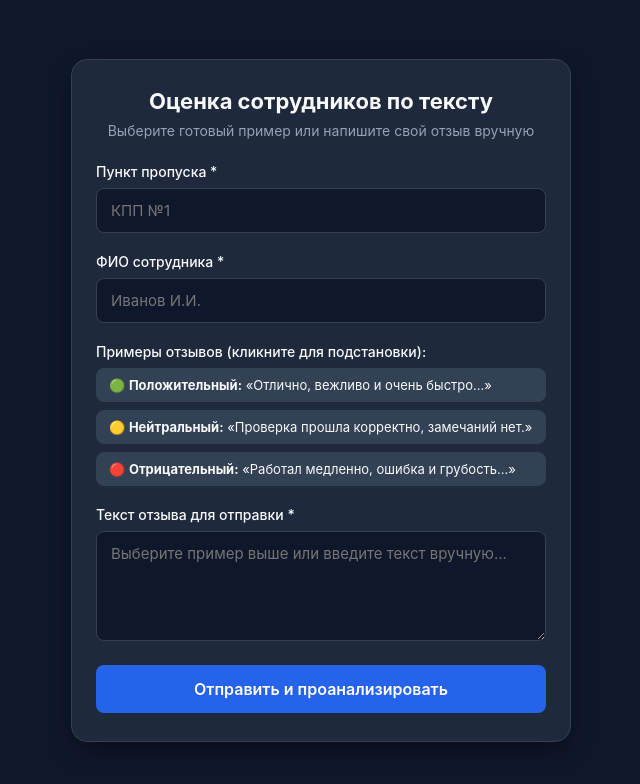
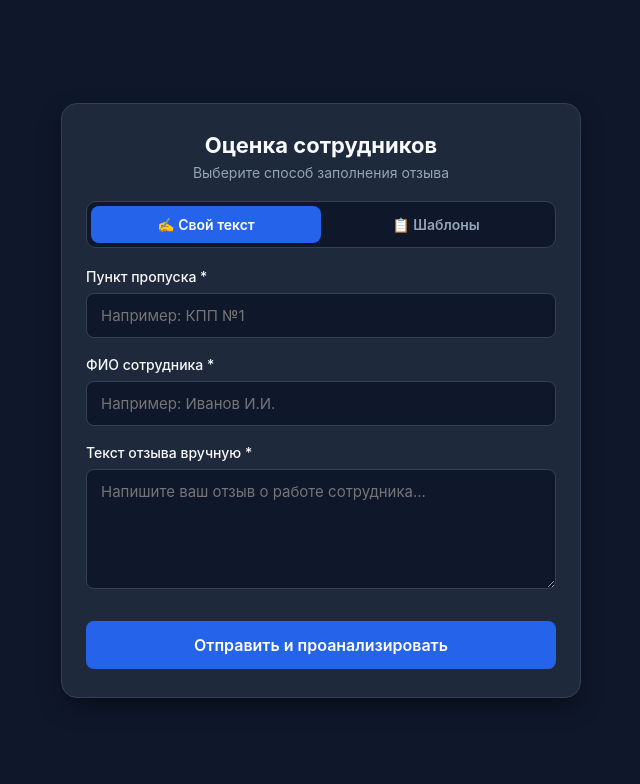
Before and after one commit to Erbolat-1/employee-rating, a Flask app: page / in a window 1280 px wide. Shown: the top 784 px of the page, without its empty margins (319-959 px from the left). Run offline with Flask 3, Linux system fonts and the light colour scheme.

Commit message:
Update index.html

```diff
--- a/employee-rating/templates/index.html
+++ b/employee-rating/templates/index.html
@@ -3,7 +3,7 @@
 <head>
     <meta charset="UTF-8">
     <meta name="viewport" content="width=device-width, initial-scale=1.0">
-    <title>Оценка сотрудников по тексту</title>
+    <title>Оценка сотрудников</title>
     <style>
         :root {
             --bg-color: #0f172a;
@@ -38,7 +38,7 @@
 
         .container {
             width: 100%;
-            max-width: 500px;
+            max-width: 520px;
             background-color: var(--card-bg);
             border: 1px solid var(--border-color);
             border-radius: 16px;
@@ -48,13 +48,13 @@
 
         .header {
             text-align: center;
-            margin-bottom: 24px;
+            margin-bottom: 20px;
         }
 
         .header h1 {
             font-size: 22px;
             font-weight: 700;
-            margin-bottom: 8px;
+            margin-bottom: 6px;
         }
 
         .header p {
@@ -62,8 +62,44 @@
             color: var(--text-muted);
         }
 
+        /* Переключатель вкладок */
+        .tab-buttons {
+            display: flex;
+            background-color: var(--bg-color);
+            border-radius: 10px;
+            padding: 4px;
+            margin-bottom: 20px;
+            border: 1px solid var(--border-color);
+        }
+
+        .tab-btn {
+            flex: 1;
+            padding: 10px;
+            border: none;
+            background: transparent;
+            color: var(--text-muted);
+            font-size: 14px;
+            font-weight: 600;
+            cursor: pointer;
+            border-radius: 8px;
+            transition: all 0.2s ease;
+        }
+
+        .tab-btn.active {
+            background-color: var(--accent-color);
+            color: #ffffff;
+        }
+
+        .tab-content {
+            display: none;
+        }
+
+        .tab-content.active {
+            display: block;
+        }
+
         .form-group {
-            margin-bottom: 20px;
+            margin-bottom: 18px;
         }
 
         label {
@@ -91,38 +127,44 @@
 
         textarea {
             resize: vertical;
-            min-height: 110px;
+            min-height: 120px;
         }
 
-        /* Быстрые шаблоны примеров */
-        .examples-title {
-            font-size: 13px;
-            color: var(--text-muted);
-            margin-bottom: 8px;
-        }
-
+        /* Список шаблонов во вкладке */
         .presets-list {
             display: flex;
             flex-direction: column;
-            gap: 8px;
-            margin-bottom: 12px;
+            gap: 10px;
         }
 
-        .preset-btn {
-            background-color: var(--chip-bg);
-            color: var(--text-main);
+        .preset-card {
+            background-color: var(--bg-color);
             border: 1px solid var(--border-color);
             border-radius: 8px;
-            padding: 8px 12px;
-            font-size: 13px;
-            text-align: left;
+            padding: 12px;
             cursor: pointer;
-            transition: background 0.2s ease, border-color 0.2s ease;
+            transition: border-color 0.2s ease, background 0.2s ease;
         }
 
-        .preset-btn:hover {
-            background-color: #475569;
+        .preset-card:hover {
             border-color: var(--accent-color);
+            background-color: #1e293b;
+        }
+
+        .preset-tag {
+            font-size: 12px;
+            font-weight: 700;
+            margin-bottom: 4px;
+        }
+
+        .preset-tag.pos { color: #10b981; }
+        .preset-tag.neu { color: #f59e0b; }
+        .preset-tag.neg { color: #ef4444; }
+
+        .preset-text {
+            font-size: 13px;
+            color: var(--text-main);
+            line-height: 1.4;
         }
 
         .btn-submit {
@@ -136,6 +178,7 @@
             font-weight: 600;
             cursor: pointer;
             transition: background-color 0.2s ease;
+            margin-top: 10px;
         }
 
         .btn-submit:hover {
@@ -193,39 +236,57 @@
 
 <div class="container">
     <div class="header">
-        <h1>Оценка сотрудников по тексту</h1>
-        <p>Выберите готовый пример или напишите свой отзыв вручную</p>
+        <h1>Оценка сотрудников</h1>
+        <p>Выберите способ заполнения отзыва</p>
+    </div>
+
+    <!-- Вкладки -->
+    <div class="tab-buttons">
+        <button type="button" class="tab-btn active" onclick="switchTab('manual')">✍️ Свой текст</button>
+        <button type="button" class="tab-btn" onclick="switchTab('templates')">📋 Шаблоны</button>
     </div>
 
     <form id="ratingForm">
+        <!-- Общие обязательные поля -->
         <div class="form-group">
             <label for="checkpoint">Пункт пропуска *</label>
-            <input type="text" id="checkpoint" placeholder="КПП №1" required>
+            <input type="text" id="checkpoint" placeholder="Например: КПП №1" required>
         </div>
 
         <div class="form-group">
             <label for="employee_name">ФИО сотрудника *</label>
-            <input type="text" id="employee_name" placeholder="Иванов И.И." required>
+            <input type="text" id="employee_name" placeholder="Например: Иванов И.И." required>
         </div>
 
-        <div class="form-group">
-            <label>Примеры отзывов (кликните для подстановки):</label>
-            <div class="presets-list">
-                <button type="button" class="preset-btn" onclick="setPreset('Сотрудник работал отлично, вежливо и очень быстро. Большое спасибо!')">
-                    🟢 <b>Положительный:</b> «Отлично, вежливо и очень быстро...»
-                </button>
-                <button type="button" class="preset-btn" onclick="setPreset('Проверка прошла корректно и аккуратно. Замечаний нет.')">
-                    🟡 <b>Нейтральный:</b> «Проверка прошла корректно, замечаний нет.»
-                </button>
-                <button type="button" class="preset-btn" onclick="setPreset('Сотрудник работал очень медленно, допустил ошибку и общался грубо.')">
-                    🔴 <b>Отрицательный:</b> «Работал медленно, ошибка и грубость...»
-                </button>
+        <!-- Вкладка 1: Ручной ввод -->
+        <div id="tab-manual" class="tab-content active">
+            <div class="form-group">
+                <label for="comment">Текст отзыва вручную *</label>
+                <textarea id="comment" placeholder="Напишите ваш отзыв о работе сотрудника..."></textarea>
             </div>
         </div>
 
-        <div class="form-group">
-            <label for="comment">Текст отзыва для отправки *</label>
-            <textarea id="comment" placeholder="Выберите пример выше или введите текст вручную..." required></textarea>
+        <!-- Вкладка 2: Выбор готовых шаблонов -->
+        <div id="tab-templates" class="tab-content">
+            <div class="form-group">
+                <label>Выберите готовый вариант отзыва:</label>
+                <div class="presets-list">
+                    <div class="preset-card" onclick="selectTemplate('Сотрудник работал отлично, вежливо и очень быстро. Большое спасибо!')">
+                        <div class="preset-tag pos">🟢 ПОЛОЖИТЕЛЬНЫЙ</div>
+                        <div class="preset-text">«Сотрудник работал отлично, вежливо и очень быстро. Большое спасибо!»</div>
+                    </div>
+
+                    <div class="preset-card" onclick="selectTemplate('Проверка прошла корректно и аккуратно. Замечаний и претензий нет.')">
+                        <div class="preset-tag neu">🟡 НЕЙТРАЛЬНЫЙ</div>
+                        <div class="preset-text">«Проверка прошла корректно и аккуратно. Замечаний и претензий нет.»</div>
+                    </div>
+
+                    <div class="preset-card" onclick="selectTemplate('Сотрудник работал очень медленно, допустил ошибку и общался грубо.')">
+                        <div class="preset-tag neg">🔴 ОТРИЦАТЕЛЬНЫЙ</div>
+                        <div class="preset-text">«Сотрудник работал очень медленно, допустил ошибку и общался грубо.»</div>
+                    </div>
+                </div>
+            </div>
         </div>
 
         <button type="submit" class="btn-submit" id="submitBtn">Отправить и проанализировать</button>
@@ -241,17 +302,35 @@
 </div>
 
 <script>
+    let currentTab = 'manual';
+
+    // Функция переключения вкладок
+    function switchTab(tabName) {
+        currentTab = tabName;
+
+        document.querySelectorAll('.tab-btn').forEach(btn => btn.classList.remove('active'));
+        document.querySelectorAll('.tab-content').forEach(content => content.classList.remove('active'));
+
+        if (tabName === 'manual') {
+            document.querySelectorAll('.tab-btn')[0].classList.add('active');
+            document.getElementById('tab-manual').classList.add('active');
+        } else {
+            document.querySelectorAll('.tab-btn')[1].classList.add('active');
+            document.getElementById('tab-templates').classList.add('active');
+        }
+    }
+
+    // Подстановка шаблона и переключение обратно в ввод для редактирования
+    function selectTemplate(text) {
+        document.getElementById('comment').value = text;
+        switchTab('manual');
+        document.getElementById('comment').focus();
+    }
+
     const form = document.getElementById('ratingForm');
     const submitBtn = document.getElementById('submitBtn');
     const alertError = document.getElementById('alertError');
     const resultBox = document.getElementById('resultBox');
-    const commentInput = document.getElementById('comment');
-
-    // Функция быстрых ответов/примеров
-    function setPreset(text) {
-        commentInput.value = text;
-        commentInput.focus();
-    }
 
     form.addEventListener('submit', async function(e) {
         e.preventDefault();
@@ -261,15 +340,15 @@
 
         const checkpoint = document.getElementById('checkpoint').value.trim();
         const employeeName = document.getElementById('employee_name').value.trim();
-        const comment = commentInput.value.trim();
+        const comment = document.getElementById('comment').value.trim();
 
         if (!checkpoint || !employeeName || !comment) {
-            showError('Заполните все поля!');
+            showError('Пожалуйста, введите текст отзыва или выберите шаблон!');
             return;
         }
 
         submitBtn.disabled = true;
-        submitBtn.innerText = 'Анализ и отправка...';
+        submitBtn.innerText = 'Отправка...';
 
         try {
             const response = await fetch('/api/rate', {
@@ -286,6 +365,7 @@
 
             if (response.ok && result.success) {
                 form.style.display = 'none';
+                document.querySelectorAll('.tab-buttons')[0].style.display = 'none';
 
                 document.getElementById('resultMessage').innerText = result.message;
                 document.getElementById('resultStars').innerText = '★'.repeat(result.rating) + '☆'.repeat(5 - result.rating);
```
